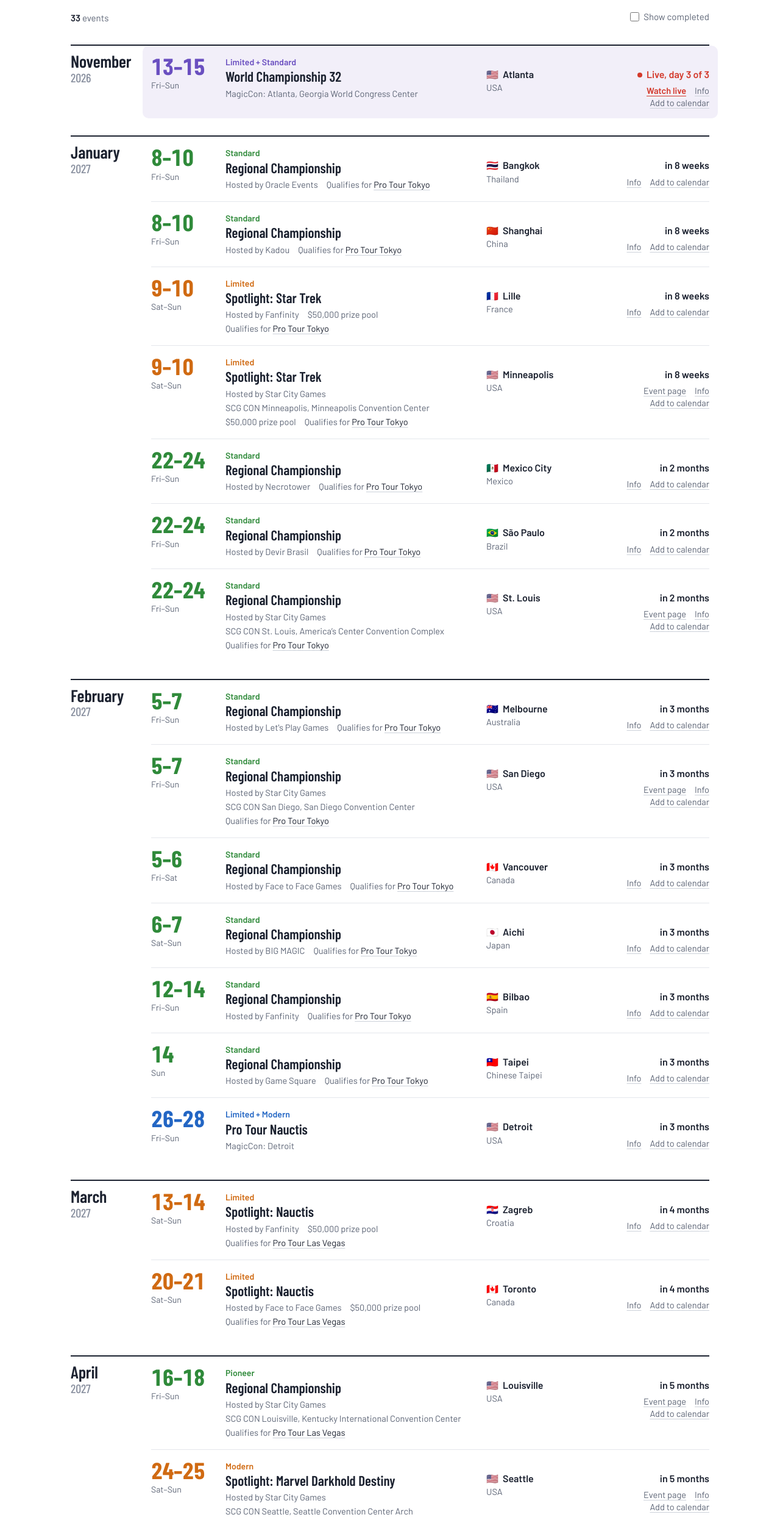
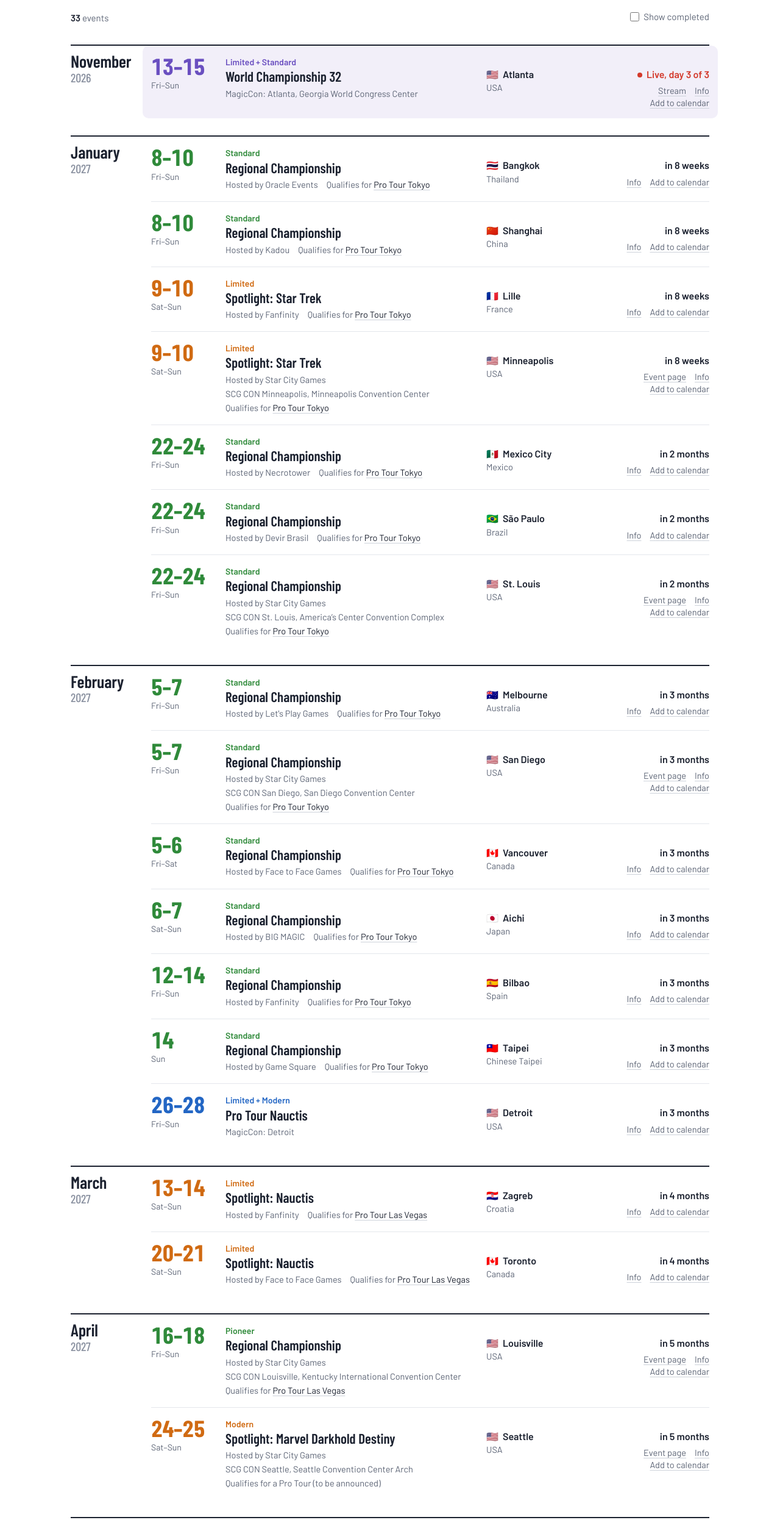
Before and after one commit to richardneal/mtgupdate, a website with bundled scripts: page index.html in a window 1280 px wide. Shown: the part 120-2612 px from the top of the page at 61% size. Built offline with nearby package versions, Linux system fonts and the light colour scheme; files whose address does not match are found by name.

Commit message:
RC-only location filter, real live check, no prize pools
- Location menu: 'Only filter Regional Championships' applies the
  chosen places to RCs and lists every other event anywhere
  (?loc=US&rconly=1). Players can only play their own region's RC.
- /api/live on the Worker checks whether a Twitch channel is
  broadcasting (its preview image exists only while live). During an
  event its stream link reads 'Watch live' only while the stream is up,
  and is rechecked every two minutes.
- Prize pools are no longer listed or tracked; Spotlights whose Pro
  Tour isn't announced yet say 'Qualifies for a Pro Tour (to be
  announced)'.

Co-Authored-By: Claude Opus 5.5 <noreply@anthropic.com>

```diff
--- a/css/style.css
+++ b/css/style.css
@@ -209,6 +209,12 @@ svg { width: 18px; height: 18px; fill: none; stroke: currentColor; stroke-width:
 .opt.zero .opt-label { color: var(--faint); }
 .opt:has(input:disabled) { cursor: default; }
 .opt:has(input:disabled) .opt-label { color: var(--muted); }
+.menu-scope {
+  display: flex; align-items: flex-start; gap: 8px; padding: 10px 14px;
+  border-top: 1px solid var(--rule); font-size: 14.5px; cursor: pointer; user-select: none;
+}
+.menu-scope input { width: 15px; height: 15px; margin: 2px 0 0; accent-color: var(--ink); flex: none; }
+.menu-scope small { display: block; color: var(--muted); font-size: 13px; }
 .menu-foot { display: flex; justify-content: space-between; padding: 8px 14px; border-top: 1px solid var(--rule); }
 .menu-foot .link:disabled { opacity: 0.4; cursor: default; text-decoration: none; }
 
--- a/data/events.json
+++ b/data/events.json
@@ -258,7 +258,6 @@
       "lat": 50.63,
       "lng": 3.06,
       "organizer": "Fanfinity",
-      "prize": "$50,000 prize pool",
       "links": {
         "info": "spotlightStarTrek"
       },
@@ -279,7 +278,6 @@
       "lat": 44.98,
       "lng": -93.27,
       "organizer": "Star City Games",
-      "prize": "$50,000 prize pool",
       "links": {
         "event": "https://scgcon.starcitygames.com/event/scg-con-minneapolis-2027/",
         "info": "spotlightStarTrek"
@@ -498,7 +496,6 @@
       "lat": 45.81,
       "lng": 15.98,
       "organizer": "Fanfinity",
-      "prize": "$50,000 prize pool",
       "links": {
         "info": "spotlightNauctis"
       },
@@ -519,7 +516,6 @@
       "lat": 43.65,
       "lng": -79.38,
       "organizer": "Face to Face Games",
-      "prize": "$50,000 prize pool",
       "links": {
         "info": "spotlightNauctis"
       },
@@ -561,12 +557,12 @@
       "lat": 47.61,
       "lng": -122.33,
       "organizer": "Star City Games",
-      "prize": "$50,000 prize pool; Top 8 earn Pro Tour invitations",
       "links": {
         "event": "https://scgcon.starcitygames.com/event/scg-con-seattle/",
         "info": "comp2027"
       },
-      "venue": "SCG CON Seattle, Seattle Convention Center Arch"
+      "venue": "SCG CON Seattle, Seattle Convention Center Arch",
+      "feeds": "a Pro Tour (to be announced)"
     },
     {
       "id": "2027-pt-tokyo",
@@ -624,10 +620,10 @@
       "lat": 39.9,
       "lng": 116.41,
       "organizer": "Kadou",
-      "prize": "$50,000 prize pool; Top 8 earn Pro Tour invitations",
       "links": {
         "info": "comp2027"
-      }
+      },
+      "feeds": "a Pro Tour (to be announced)"
     },
     {
       "id": "2027-spotlight-hartford",
@@ -644,12 +640,12 @@
       "lat": 41.76,
       "lng": -72.67,
       "organizer": "Star City Games",
-      "prize": "$50,000 prize pool; Top 8 earn Pro Tour invitations",
       "links": {
         "event": "https://scgcon.starcitygames.com/event/scg-con-hartford/",
         "info": "comp2027"
       },
-      "venue": "SCG CON Hartford, Connecticut Convention Center"
+      "venue": "SCG CON Hartford, Connecticut Convention Center",
+      "feeds": "a Pro Tour (to be announced)"
     },
     {
       "id": "2027-limited-championship",
@@ -685,10 +681,10 @@
       "lat": 45.5,
       "lng": -73.57,
       "organizer": "Face to Face Games",
-      "prize": "$50,000 prize pool; Top 8 earn Pro Tour invitations",
       "links": {
         "info": "comp2027"
-      }
+      },
+      "feeds": "a Pro Tour (to be announced)"
     },
     {
       "id": "2027-spotlight-shizuoka",
@@ -705,10 +701,10 @@
       "lat": 34.98,
       "lng": 138.38,
       "organizer": "BIG MAGIC",
-      "prize": "$50,000 prize pool; Top 8 earn Pro Tour invitations",
       "links": {
         "info": "comp2027"
-      }
+      },
+      "feeds": "a Pro Tour (to be announced)"
     },
     {
       "id": "2027-spotlight-dc",
@@ -724,12 +720,12 @@
       "lat": 38.91,
       "lng": -77.04,
       "organizer": "Star City Games",
-      "prize": "$60,000 prize pool; Top 4 teams earn Pro Tour invitations",
       "links": {
         "event": "https://scgcon.starcitygames.com/event/scg-con-washington-d-c-2/",
         "info": "comp2027"
       },
-      "venue": "SCG CON Washington, DC, Walter E. Washington Convention Center"
+      "venue": "SCG CON Washington, DC, Walter E. Washington Convention Center",
+      "feeds": "a Pro Tour (to be announced)"
     },
     {
       "id": "2027-pt-las-vegas",
@@ -765,10 +761,10 @@
       "lat": -33.87,
       "lng": 151.21,
       "organizer": "Let's Play Games",
-      "prize": "$60,000 prize pool; Top 4 teams earn Pro Tour invitations",
       "links": {
         "info": "comp2027"
-      }
+      },
+      "feeds": "a Pro Tour (to be announced)"
     },
     {
       "id": "2027-spotlight-utrecht",
@@ -784,10 +780,10 @@
       "lat": 52.09,
       "lng": 5.12,
       "organizer": "Fanfinity",
-      "prize": "$60,000 prize pool; Top 4 teams earn Pro Tour invitations",
       "links": {
         "info": "comp2027"
-      }
+      },
+      "feeds": "a Pro Tour (to be announced)"
     },
     {
       "id": "2027-spotlight-valencia",
@@ -804,10 +800,10 @@
       "lat": 39.47,
       "lng": -0.38,
       "organizer": "Fanfinity",
-      "prize": "$50,000 prize pool; Top 8 earn Pro Tour invitations",
       "links": {
         "info": "comp2027"
-      }
+      },
+      "feeds": "a Pro Tour (to be announced)"
     },
     {
       "id": "2027-spotlight-dfw",
@@ -824,12 +820,12 @@
       "lat": 32.75,
       "lng": -97.33,
       "organizer": "Star City Games",
-      "prize": "$50,000 prize pool; Top 8 earn Pro Tour invitations",
       "links": {
         "event": "https://scgcon.starcitygames.com/event/scg-con-dallas-2027/",
         "info": "comp2027"
       },
-      "venue": "SCG CON Dallas, Fort Worth Convention Center"
+      "venue": "SCG CON Dallas, Fort Worth Convention Center",
+      "feeds": "a Pro Tour (to be announced)"
     },
     {
       "id": "2027-worlds-33",
--- a/js/app.js
+++ b/js/app.js
@@ -19,7 +19,7 @@ const el = (tag, attrs = {}, ...children) => {
 };
 // Links an event may carry, in the order they are shown.
 const LINKS = [
-  ['stream', 'Watch live'],
+  ['stream', 'Stream'],
   ['coverage', 'Coverage'],
   ['results', 'Results'],
   ['decklists', 'Decklists'],
@@ -166,7 +166,9 @@ function syncMenu(key) {
   const label = !labels.length ? root.dataset.all
     : labels.length <= 2 ? labels.join(' + ')
     : `${labels.length} ${root.dataset.noun}`;
-  root.querySelector('.menu-label').textContent = label;
+  const scoped = key === 'locs' && filters.rcOnly && labels.length;
+  root.querySelector('.menu-label').textContent = scoped ? `${label} (RCs only)` : label;
+  if (key === 'locs') $('#rconly').checked = filters.rcOnly;
   root.querySelector('.menu-button').classList.toggle('set', labels.length > 0);
   root.querySelector('.menu-clear').disabled = !labels.length;
 }
@@ -197,9 +199,11 @@ function eventLinks(e, s) {
     const url = resolveLink(data, e.links?.[key]);
     if (!url) continue;
     if (key === 'stream' && s === 'past') continue;
+    // A Twitch stream during the event shows as "Watch live" once checkLiveStreams() confirms
+    // the channel is broadcasting; until then, and between broadcasts, it is a plain link.
+    const twitch = key === 'stream' && s === 'live' && twitchChannel(url);
     out.push(el('a', {
-      class: `act${key === 'stream' && s === 'live' ? ' live' : ''}`,
-      href: url, target: '_blank', rel: 'noopener',
+      class: 'act', href: url, target: '_blank', rel: 'noopener', 'data-twitch': twitch || null,
     }, label));
   }
   if (s !== 'past') {
@@ -209,6 +213,34 @@ function eventLinks(e, s) {
     }, 'Add to calendar'));
   }
   return out;
+}
+
+// ---- Is the stream up? ------------------------------------------------------
+
+const liveChannels = new Map(); // channel -> true/false, from /api/live
+
+function twitchChannel(url) {
+  const m = /^https:\/\/(?:www\.)?twitch\.tv\/([a-z0-9_]{3,25})\/?$/i.exec(url);
+  return m ? m[1].toLowerCase() : null;
+}
+
+function showLiveStreams() {
+  for (const a of document.querySelectorAll('a[data-twitch]')) {
+    const up = liveChannels.get(a.dataset.twitch) === true;
+    a.classList.toggle('live', up);
+    a.textContent = up ? 'Watch live' : 'Stream';
+  }
+}
+
+async function checkLiveStreams() {
+  const channels = [...new Set([...document.querySelectorAll('a[data-twitch]')].map((a) => a.dataset.twitch))];
+  await Promise.all(channels.map(async (c) => {
+    try {
+      const res = await fetch(`/api/live?channel=${encodeURIComponent(c)}`);
+      if (res.ok) liveChannels.set(c, (await res.json()).live === true);
+    } catch { /* offline or no API (local preview): leave it a plain link */ }
+  }));
+  showLiveStreams();
 }
 
 const MONTHS = ['Jan', 'Feb', 'Mar', 'Apr', 'May', 'Jun', 'Jul', 'Aug', 'Sep', 'Oct', 'Nov', 'Dec'];
@@ -230,12 +262,11 @@ function renderEvent(e) {
   const meta = [
     e.organizer && `Hosted by ${e.organizer}`,
     e.venue,
-    e.prize,
     e.feeds && (() => {
       const t = feedsTarget(data, e);
       return t.id ? ['Qualifies for ', el('a', { class: 'feeds', href: `#${t.id}` }, t.label)] : `Qualifies for ${t.label}`;
     })(),
-    e.notes && !e.venue && !e.prize ? e.notes : null,
+    e.notes && !e.venue ? e.notes : null,
   ].filter(Boolean);
 
   return el('li', { class: `event t-${e.type} is-${s}`, id: e.id },
@@ -284,6 +315,7 @@ function render() {
       el('h2', {}, el('span', { class: 'm' }, month), el('span', { class: 'y' }, year)),
       el('ol', {}, events.map(renderEvent)));
   }));
+  showLiveStreams();
 }
 
 // With "Show completed" on, completed events sit above the rest: bring the next event (or the
@@ -369,6 +401,7 @@ async function main() {
   buildTypeChips();
 
   buildMenus();
+  $('#rconly').addEventListener('change', (ev) => { filters.rcOnly = ev.target.checked; update(); });
   $('#past').addEventListener('change', (ev) => { filters.past = ev.target.checked; update(); });
   $('#reset').addEventListener('click', reset);
   let t;
@@ -403,6 +436,8 @@ async function main() {
   if (linked) showTarget();
   else scrollToNow('instant');
   addEventListener('hashchange', showTarget);
+  checkLiveStreams();
+  setInterval(checkLiveStreams, 2 * 60 * 1000);
 }
 
 main();
--- a/js/core.js
+++ b/js/core.js
@@ -211,8 +211,10 @@ export function searchText(event) {
 // Each list holds the choices made in one filter; an empty list means "all". An event matches a
 // filter when it matches any of its choices, and must match every filter.
 // types: FILTER_GROUPS keys. formats: FORMATS keys. locs: region keys ('europe') or country codes ('US').
+// rcOnly: apply locs to Regional Championships only and list every other event wherever it is
+// (players can only play their own region's RC, but travel to anything else).
 // past: list completed events too (the page's "Show completed", off by default).
-export const EMPTY_FILTERS = Object.freeze({ types: [], formats: [], locs: [], q: '', past: false });
+export const EMPTY_FILTERS = Object.freeze({ types: [], formats: [], locs: [], rcOnly: false, q: '', past: false });
 
 export function matchesLoc(event, locs) {
   const list = Array.isArray(locs) ? locs : locs ? [locs] : [];
@@ -229,7 +231,7 @@ export function filterEvents(events, filters, ctx) {
     if (!filters.past && status(e, ctx.today) === 'past') return false;
     if (filters.types.length && !filters.types.includes(groupOf(e.type))) return false;
     if (filters.formats.length && !e.formats.some((f) => filters.formats.includes(f))) return false;
-    if (!matchesLoc(e, filters.locs)) return false;
+    if ((!filters.rcOnly || e.type === 'rc') && !matchesLoc(e, filters.locs)) return false;
     if (terms.length) {
       const text = searchText(e);
       if (!terms.every((t) => text.includes(t))) return false;
@@ -254,7 +256,7 @@ export function filtersFromParams(params) {
   const locs = list('loc')
     .map((l) => (REGIONS[l] ? l : /^[a-z]{2}$/i.test(l) ? l.toUpperCase() : ''))
     .filter(Boolean);
-  return { types, formats, locs, q: params.get('q') || '', past: params.get('past') === '1' };
+  return { types, formats, locs, rcOnly: params.get('rconly') === '1', q: params.get('q') || '', past: params.get('past') === '1' };
 }
 
 export function filtersToParams(f) {
@@ -262,6 +264,7 @@ export function filtersToParams(f) {
   if (f.types.length) p.set('type', f.types.join(','));
   if (f.formats.length) p.set('format', f.formats.join(','));
   if (f.locs.length) p.set('loc', f.locs.join(','));
+  if (f.rcOnly) p.set('rconly', '1');
   if (f.q.trim()) p.set('q', f.q.trim());
   if (f.past) p.set('past', '1');
   return p;
@@ -320,7 +323,6 @@ export function toICS(data, events, { calName = 'mtgupdate: competitive paper Ma
       e.set && `Set: ${e.set}`,
       e.organizer && `Organizer: ${e.organizer}`,
       e.venue && `Venue: ${e.venue}`,
-      e.prize && `Prizes: ${e.prize}`,
       e.feeds && `Qualifies for: ${feedsTarget(data, e).label}`,
       e.notes,
       `${SITE}/#${e.id}`,
```
Also changed, not shown: hosting/index.mjs (+34 -2 lines), index.html (+1 -0 lines), scripts/update-events.mjs (+5 -5 lines), tests/core.test.mjs (+11 -2 lines), README.md, scripts/lib/merge.mjs, 1 other file.
